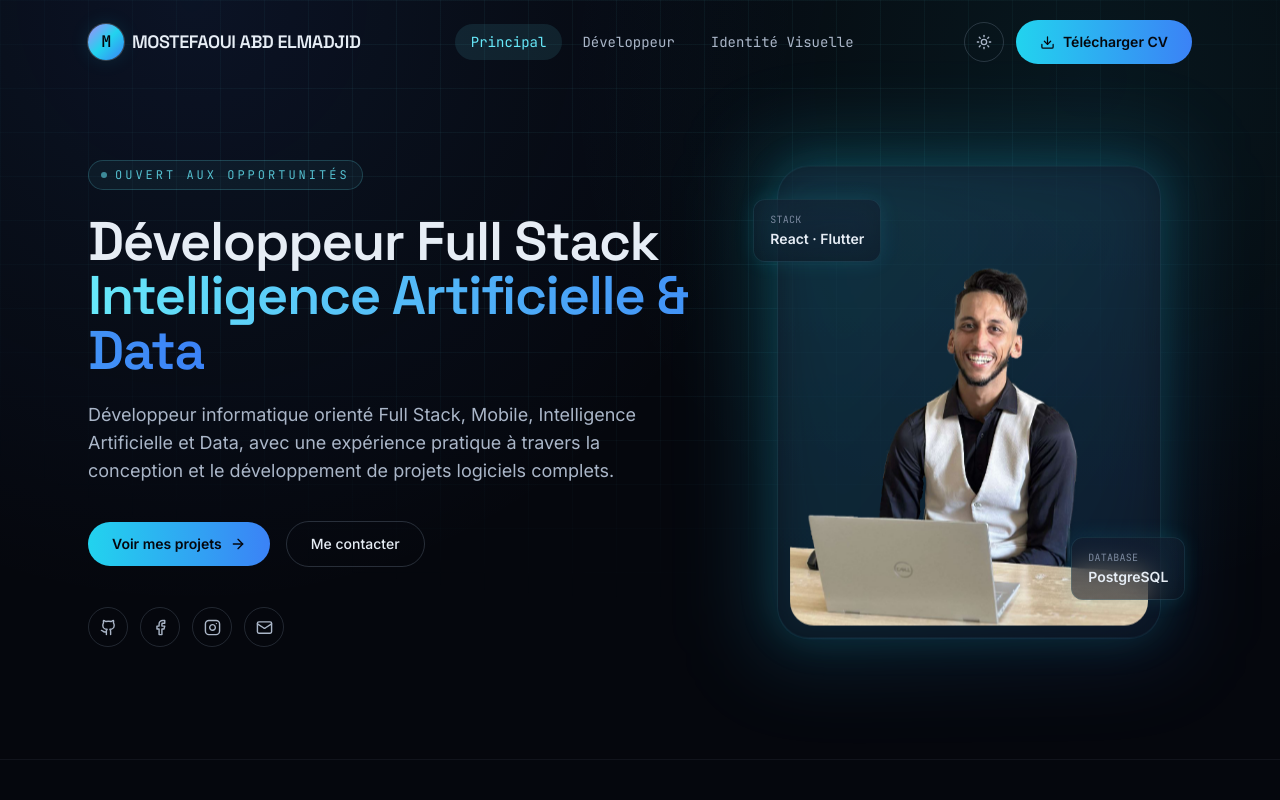
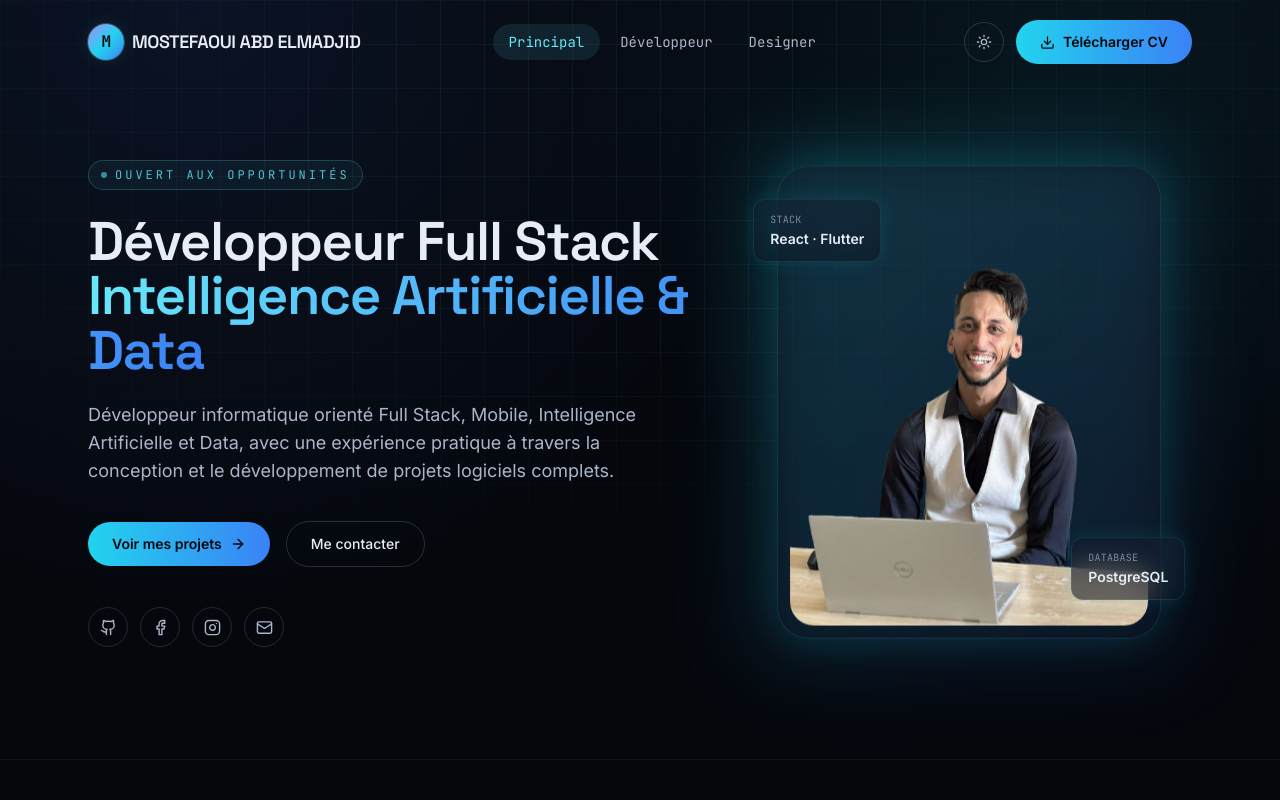
Before and after one commit to ma6id/portfolio, a React (Vite) app: page / in a window 1280 px wide. Shown: the top 800 px of the page. Built offline with nearby package versions, Linux system fonts and the light colour scheme.

Commit message:
fix: Identité Visuelle to designer

```diff
--- a/src/content/fr.ts
+++ b/src/content/fr.ts
@@ -286,5 +286,5 @@ export const galleryItems: GalleryItem[] = [
 export const nav = [
   { id: "accueil", label: "Principal" },
   { id: "developpeur", label: "Développeur" },
-  { id: "identite", label: "Identité Visuelle" },
+  { id: "identite", label: "Designer" },
 ];
```
